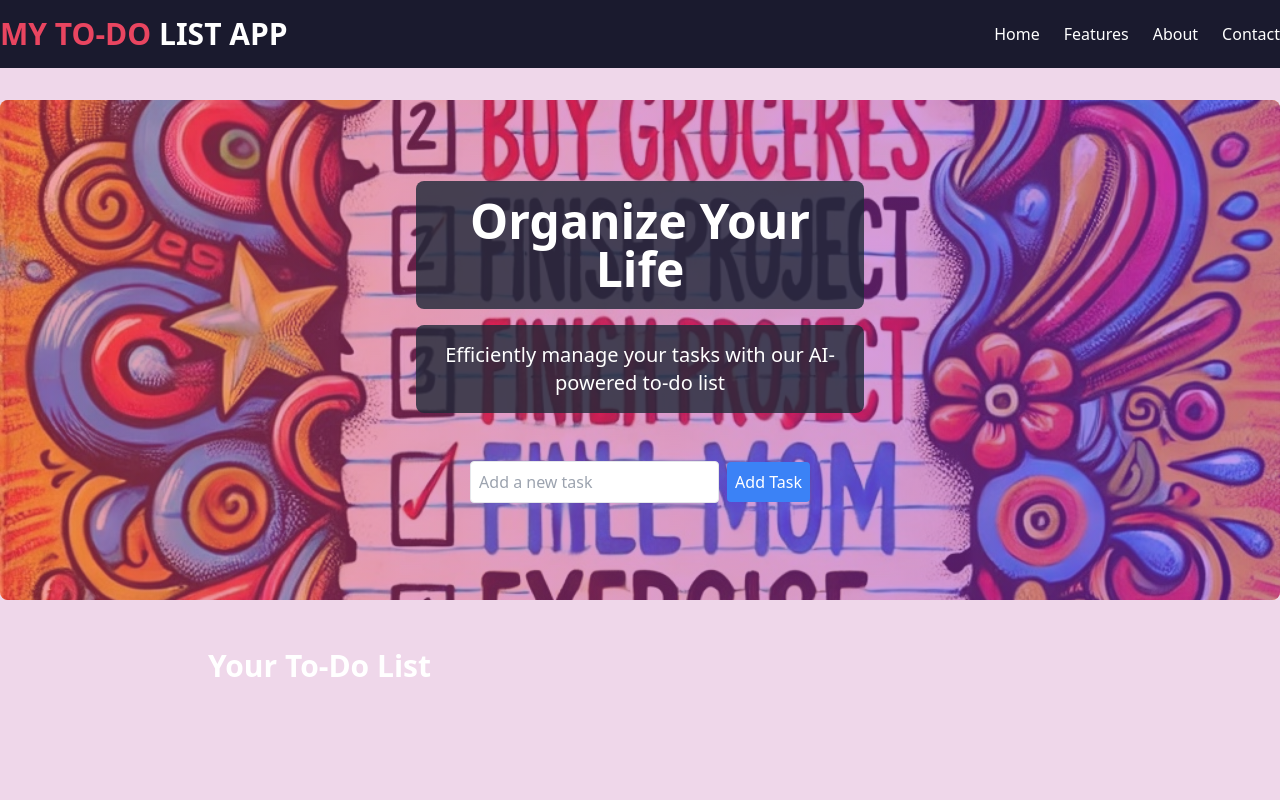
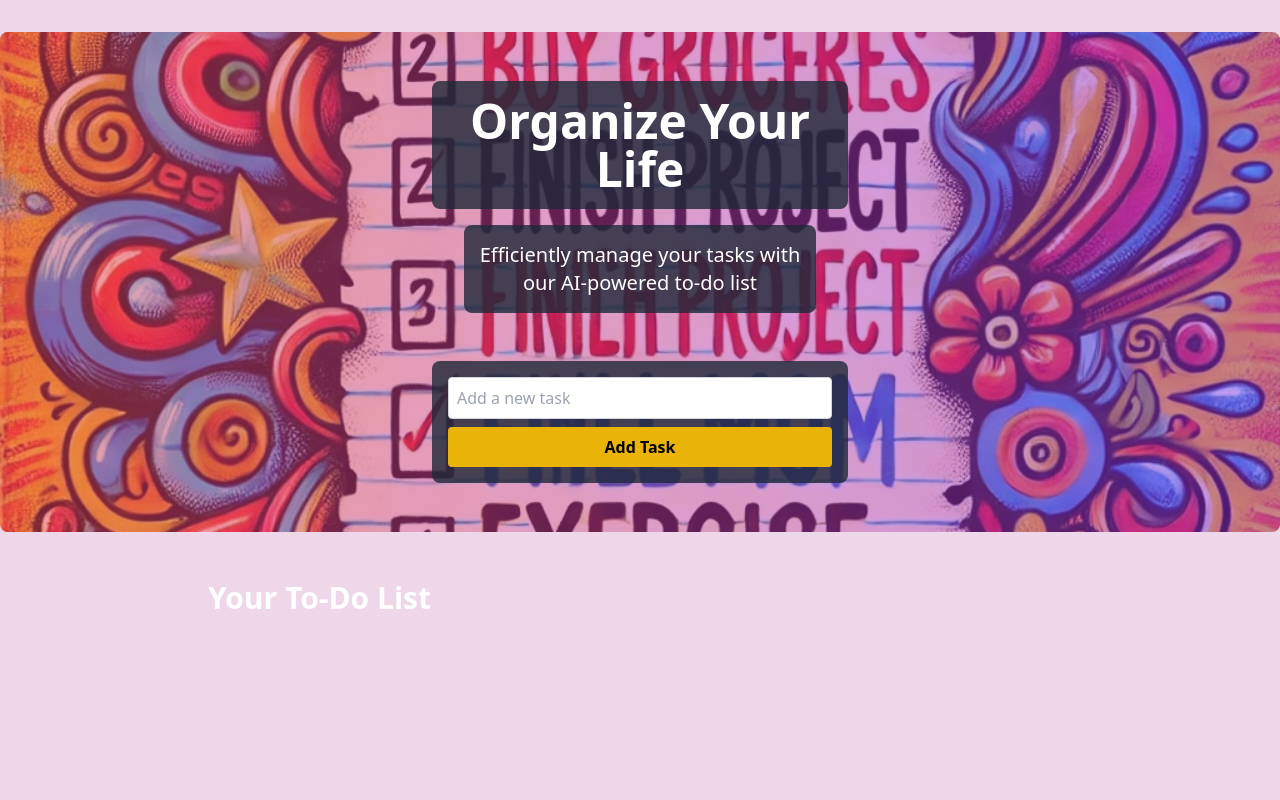
Before and after one commit to PattyOBrienNovak/SimpleToDo, a Next.js app: page / in a window 1280 px wide. Shown: the top 800 px of the page. Built offline with nearby package versions, Linux system fonts and the light colour scheme.

Commit message:
moved task add to center of page, fixed type definitions in page.tsx

```diff
--- a/src/app/layout.tsx
+++ b/src/app/layout.tsx
@@ -14,20 +14,6 @@ export default function RootLayout({
   return (
     <html lang="en">
       <body className="bg-navy text-white">
-        <header className="bg-navy py-4">
-          <nav className="container mx-auto flex justify-between items-center">
-            <h1 className="text-3xl font-bold">
-              <span className="text-pink">MY TO-DO</span> LIST APP
-            </h1>
-            <ul className="flex space-x-6">
-              <li><a href="#" className="hover:text-pink transition-colors">Home</a></li>
-              <li><a href="#" className="hover:text-pink transition-colors">Features</a></li>
-              <li><a href="#" className="hover:text-pink transition-colors">About</a></li>
-              <li><a href="#" className="hover:text-pink transition-colors">Contact</a></li>
-            </ul>
-          </nav>
-        </header>
-
         <main className="container mx-auto mt-8">
           {children}
         </main>
--- a/src/app/page.tsx
+++ b/src/app/page.tsx
@@ -5,20 +5,26 @@ import Image from 'next/image';
 import TodoList from '../components/TodoList';
 import AddTodo from '../components/AddTodo';
 
+interface Todo {
+  id: number;
+  text: string;
+  completed: boolean;
+}
+
 export default function Home() {
-  const [todos, setTodos] = useState([]);
+  const [todos, setTodos] = useState<Todo[]>([]);
 
-  const addTodo = (text) => {
+  const addTodo = (text: string) => {
     setTodos([...todos, { id: Date.now(), text, completed: false }]);
   };
 
-  const toggleTodo = (id) => {
+  const toggleTodo = (id: number) => {
     setTodos(todos.map(todo =>
       todo.id === id ? { ...todo, completed: !todo.completed } : todo
     ));
   };
 
-  const deleteTodo = (id) => {
+  const deleteTodo = (id: number) => {
     setTodos(todos.filter(todo => todo.id !== id));
   };
 
@@ -33,16 +39,17 @@ export default function Home() {
           priority
         />
         <div className="absolute inset-0 bg-gradient-to-r from-pink/50 to-purple-600/50 flex items-center justify-center">
-          <div className="text-center w-full max-w-md">
+          <div className="text-center w-full max-w-md px-4"> {/* Added px-4 for some horizontal padding */}
             <div className="bg-gray-800/80 p-4 rounded-lg inline-block mb-4">
               <h1 className="text-5xl font-bold">Organize Your Life</h1>
             </div>
             <div className="bg-gray-800/80 p-4 rounded-lg inline-block mb-8">
               <p className="text-xl">
-                {`Efficiently manage your tasks with our AI-powered to-do list`}
+                Efficiently manage your tasks with<br />
+                our AI-powered to-do list
               </p>
             </div>
-            <div className="mt-4">
+            <div className="mt-4 bg-gray-800/80 p-4 rounded-lg"> {/* Added background and padding */}
               <AddTodo addTodo={addTodo} />
             </div>
           </div>
--- a/src/components/AddTodo.js
+++ b/src/components/AddTodo.js
@@ -11,15 +11,15 @@ const AddTodo = ({ addTodo }) => {
   };
 
   return (
-    <form onSubmit={handleSubmit} className="mb-4">
+    <form onSubmit={handleSubmit} className="w-full">
       <input
         type="text"
         value={text}
         onChange={(e) => setText(e.target.value)}
         placeholder="Add a new task"
-        className="border p-2 mr-2 rounded text-gray-800 placeholder-gray-400"
+        className="w-full border border-gray-300 bg-white p-2 rounded text-gray-800 placeholder-gray-400 mb-2"
       />
-      <button type="submit" className="bg-blue-500 text-white p-2 rounded">
+      <button type="submit" className="w-full bg-yellow-500 hover:bg-yellow-600 text-black font-bold p-2 rounded transition-colors">
         Add Task
       </button>
     </form>
```
